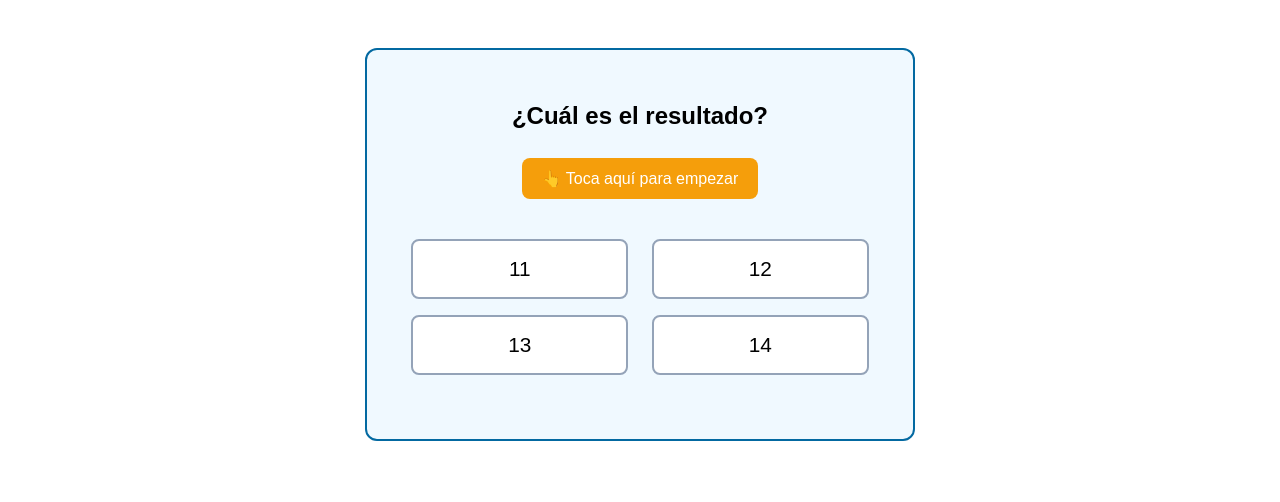
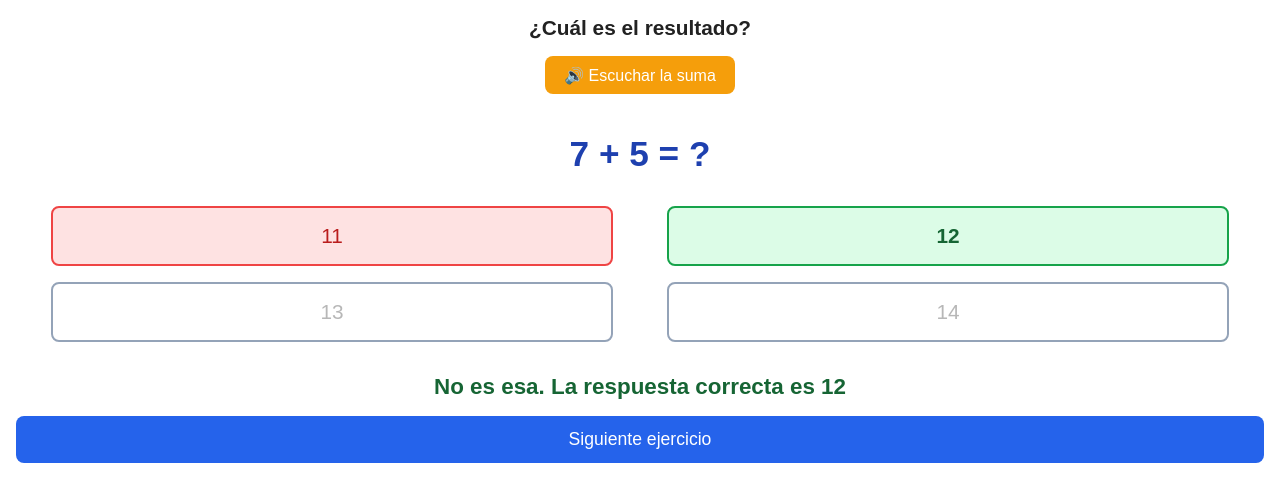
Before and after one commit to miancuve200-cpu/sumar.py, a plain HTML site: page index.html in a window 1280 px wide. Both pictures are taken after a click on the button "11". Drawn offline with Linux system fonts and the light colour scheme.

Commit message:
Update index.html

```diff
--- a/index.html
+++ b/index.html
@@ -2,28 +2,25 @@
 <html lang="es">
 <head>
     <meta charset="UTF-8">
-    <meta name="viewport" content="width=device-width, initial-scale=1.0">
-    <title>Ejercicios de Sumas - Con voz</title>
+    <meta name="viewport" content="width=device-width, initial-scale=1.0, maximum-scale=1.0, user-scalable=no">
+    <title>Ejercicios de Sumas</title>
     <style>
-        body { font-family: Arial; max-width: 550px; margin: 3rem auto; padding: 0 1rem; }
-        .caja { background: #f0f9ff; padding: 2rem; border-radius: 12px; text-align: center; border: 2px solid #0369a1; }
-        .operacion { font-size: 2.2rem; font-weight: bold; margin: 1.5rem 0; color: #0c4a6e; }
-        .opcion { display: inline-block; width: 45%; padding: 1rem; margin: 0.5rem 2%; font-size: 1.3rem; border: 2px solid #94a3b8; border-radius: 8px; cursor: pointer; background: white; transition: 0.2s; }
-        .opcion:hover { border-color: #0284c7; background: #e0f2fe; }
+        * { box-sizing: border-box; margin: 0; padding: 0; }
+        body { font-family: Arial; padding: 1rem; background: #fff; text-align: center; }
+        h2 { font-size: 1.3rem; margin-bottom: 1rem; color: #222; }
+        #btnVoz { background: #f59e0b; color: white; border: none; padding: 0.6rem 1.2rem; border-radius: 8px; font-size: 1rem; margin-bottom: 1rem; cursor: pointer; }
+        .operacion { font-size: 2.2rem; font-weight: bold; margin: 1.5rem 0; color: #1e40af; }
+        .opcion { display: inline-block; width: 45%; padding: 1rem; margin: 0.5rem 2%; font-size: 1.3rem; border: 2px solid #94a3b8; border-radius: 8px; cursor: pointer; background: white; }
         .correcta { border-color: #16a34a; background: #dcfce7; color: #166534; font-weight: bold; }
         .incorrecta { border-color: #ef4444; background: #fee2e2; color: #b91c1c; }
-        #mensaje { margin-top: 1.5rem; font-size: 1.4rem; font-weight: bold; }
-        #siguiente { margin-top: 1.2rem; background: #2563eb; color: white; border: none; padding: 0.8rem 1.5rem; border-radius: 8px; cursor: pointer; display: none; font-size: 1rem; }
-        #btnIniciar, #btnVoz { background: #f59e0b; color: white; border: none; padding: 0.7rem 1.2rem; border-radius: 8px; cursor: pointer; margin: 0.5rem; font-size: 1rem; }
+        #mensaje { margin-top: 1.5rem; font-size: 1.4rem; font-weight: bold; color: #166534; }
+        #siguiente { margin-top: 1rem; background: #2563eb; color: white; border: none; padding: 0.8rem 1.5rem; border-radius: 8px; cursor: pointer; font-size: 1.1rem; width: 100%; display: none; }
     </style>
 </head>
 <body>
-    <div class="caja">
     <h2>¿Cuál es el resultado?</h2>
-        <!-- Botón para activar la voz por primera vez -->
-        <button id="btnIniciar" onclick="activarVoz()">👆 Toca aquí para empezar</button>
-        <button id="btnVoz" onclick="leerSuma()" style="display:none;">🔊 Escuchar la suma</button>
-        <div class="operacion" id="mostrarSuma"></div>
+    <button id="btnVoz" onclick="leerSuma()">🔊 Escuchar la suma</button>
+    <div class="operacion" id="mostrarSuma">7 + 5 = ?</div>
 
     <button class="opcion" onclick="comprobar(this, 11)">11</button>
     <button class="opcion" onclick="comprobar(this, 12)">12</button>
@@ -31,18 +28,14 @@
     <button class="opcion" onclick="comprobar(this, 14)">14</button>
 
     <div id="mensaje"></div>
-        <button id="siguiente" onclick="cambiarEjercicio()">Siguiente suma</button>
-    </div>
+    <button id="siguiente" onclick="cambiarEjercicio()">Siguiente ejercicio</button>
 
     <script>
         const ejercicios = [
-            { suma: "7 más 5", texto: "7 + 5 = ?", respuestaBuena: 12, opciones: [11, 12, 13, 14] },
-            { suma: "15 más 6", texto: "15 + 6 = ?", respuestaBuena: 21, opciones: [19, 20, 21, 22] },
-            { suma: "30 más 10", texto: "30 + 10 = ?", respuestaBuena: 40, opciones: [35, 38, 40, 45] },
-            { suma: "9 más 8", texto: "9 + 8 = ?", respuestaBuena: 17, opciones: [15, 16, 17, 18] },
-            { suma: "24 más 5", texto: "24 + 5 = ?", respuestaBuena: 29, opciones: [27, 28, 29, 30] }
+            { suma: "7 más 5", texto: "7 + 5 = ?", respuestaBuena: 12, opciones: [11,12,13,14] },
+            { suma: "15 más 6", texto: "15 + 6 = ?", respuestaBuena: 21, opciones: [19,20,21,22] },
+            { suma: "30 más 10", texto: "30 + 10 = ?", respuestaBuena: 40, opciones: [35,38,40,45] }
         ];
-
         let indice = 0;
         let vozActiva = false;
 
@@ -55,57 +48,55 @@
         }
 
         function activarVoz() {
-            vozActiva = true;
-            document.getElementById('btnIniciar').style.display = 'none';
-            document.getElementById('btnVoz').style.display = 'inline-block';
-            cargarSuma();
+            if(!vozActiva) vozActiva = true;
         }
 
         function leerSuma() {
-            if(vozActiva) hablar(ejercicios[indice].suma);
+            activarVoz();
+            hablar(ejercicios[indice].suma);
         }
 
         function cargarSuma() {
-            const dato = ejercicios[indice];
-            document.getElementById('mostrarSuma').textContent = dato.texto;
-            const botones = document.querySelectorAll('.opcion');
-            botones.forEach((btn, pos) => {
-                btn.textContent = dato.opciones[pos];
-                btn.className = 'opcion';
-                btn.disabled = false;
+            const e = ejercicios[indice];
+            document.getElementById('mostrarSuma').textContent = e.texto;
+            document.querySelectorAll('.opcion').forEach((b,i)=>{
+                b.textContent = e.opciones[i];
+                b.className = 'opcion';
+                b.disabled = false;
             });
             document.getElementById('mensaje').textContent = '';
             document.getElementById('siguiente').style.display = 'none';
-            if(vozActiva) hablar(`Ejercicio: ${dato.suma}`);
         }
 
-        function comprobar(botonElegido, valor) {
-            if(!vozActiva) return;
-            const correcta = ejercicios[indice].respuestaBuena;
-            document.querySelectorAll('.opcion').forEach(b => b.disabled = true);
+        function comprobar(boton, valor) {
+            activarVoz(); // ✅ Al tocar cualquier número, ya se activa la voz
+            const ok = ejercicios[indice].respuestaBuena;
+            document.querySelectorAll('.opcion').forEach(b=>b.disabled=true);
 
-            if (valor === correcta) {
-                botonElegido.classList.add('correcta');
-                const mensaje = "¡Muy bien! Respuesta correcta";
-                document.getElementById('mensaje').textContent = mensaje;
-                hablar(mensaje);
-            } else {
-                botonElegido.classList.add('incorrecta');
-                document.querySelectorAll('.opcion').forEach(b => {
-                    if (parseInt(b.textContent) === correcta) b.classList.add('correcta');
+            if(valor === ok){
+                boton.classList.add('correcta');
+                const m = "¡Muy bien! Respuesta correcta";
+                document.getElementById('mensaje').textContent = m;
+                hablar(m);
+            }else{
+                boton.classList.add('incorrecta');
+                document.querySelectorAll('.opcion').forEach(b=>{
+                    if(parseInt(b.textContent) === ok) b.classList.add('correcta');
                 });
-                const mensaje = "No es esa. La respuesta correcta es " + correcta;
-                document.getElementById('mensaje').textContent = mensaje;
-                hablar(mensaje);
+                const m = `No es esa. La respuesta correcta es ${ok}`;
+                document.getElementById('mensaje').textContent = m;
+                hablar(m);
             }
 
-            document.getElementById('siguiente').style.display = 'inline-block';
+            document.getElementById('siguiente').style.display = 'block'; // ✅ Asegura que se muestre
         }
 
         function cambiarEjercicio() {
             indice = (indice + 1) % ejercicios.length;
             cargarSuma();
         }
+
+        cargarSuma();
     </script>
 </body>
 </html>
```
Lines whose indentation alone changed are shown as unchanged.
